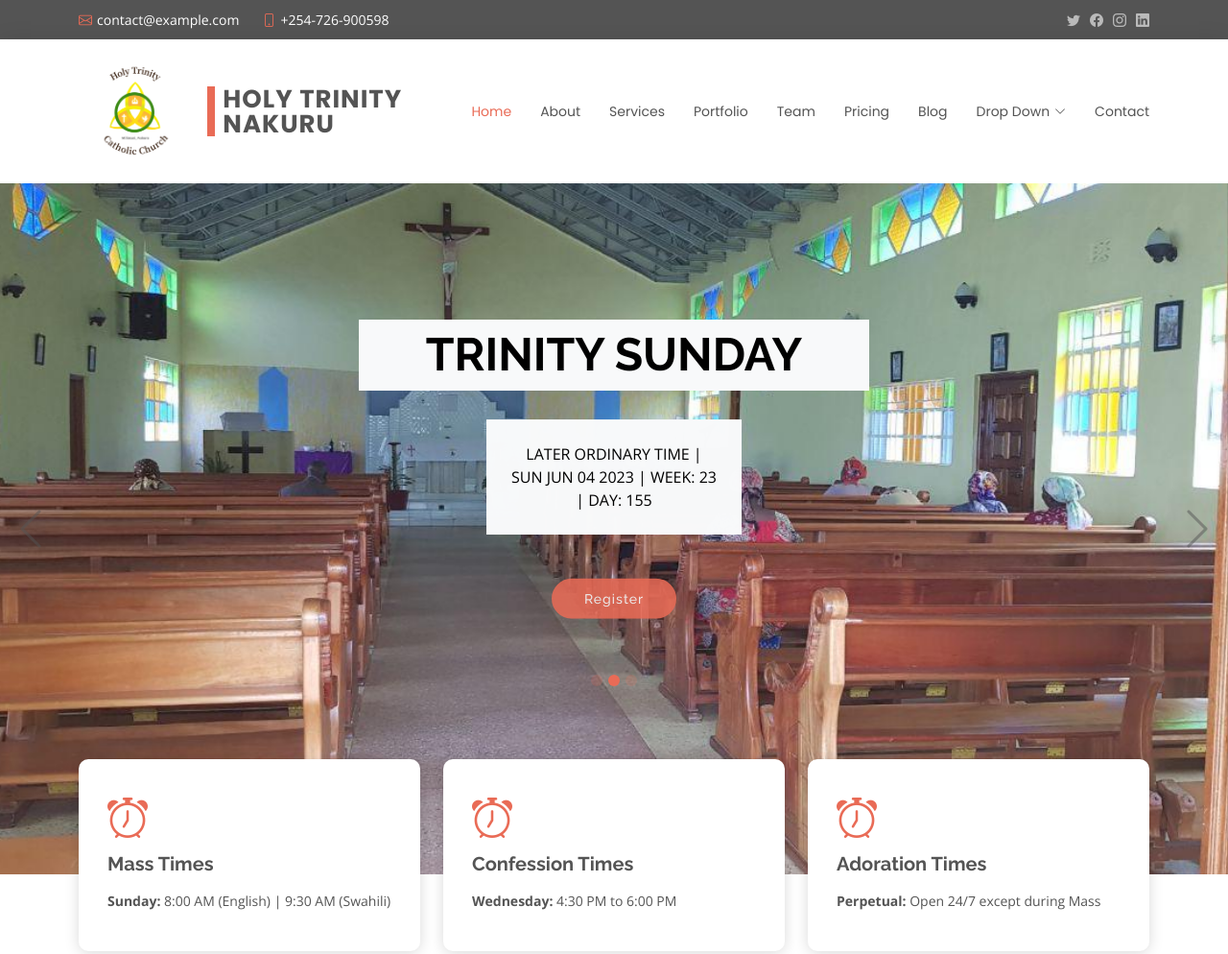
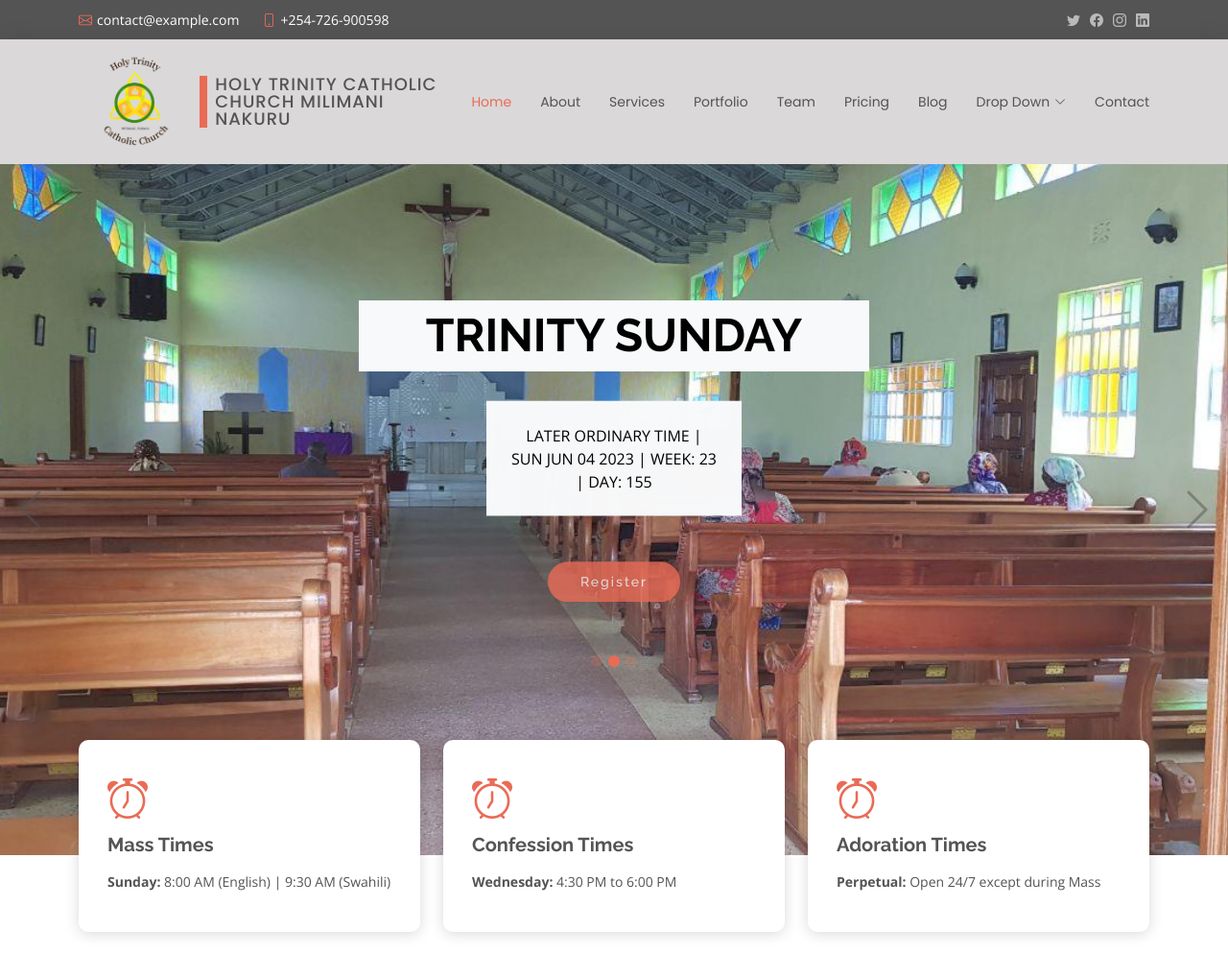
Before and after one commit to odhiambo-ed/Holy-Trinity-Catholic-Nakuru, a plain HTML site: page index.html in a window 1280 px wide. Shown: the top 994 px of the page at 96% size. Drawn offline with nearby package versions, Linux system fonts and the light colour scheme.

Commit message:
Edit Style

```diff
--- a/assets/css/style.css
+++ b/assets/css/style.css
@@ -102,11 +102,11 @@ h6 {
 # Header
 --------------------------------------------------------------*/
 #header {
-  height: 150px;
+  height: 130px;
   transition: all 0.5s;
   z-index: 997;
   transition: all 0.5s;
-  background: #fff;
+  background: rgb(218, 216, 216);
   box-shadow: 0px 0px 20px 0px rgba(0, 0, 0, 0.1);
 }
 
@@ -115,11 +115,11 @@ h6 {
 }
 
 #header .logo h1 {
-  font-size: 26px;
+  font-size: 18px;
   padding: 0 0 0 8px;
   margin: 11px 0;
   line-height: 1;
-  font-weight: 700;
+  font-weight: 500;
   letter-spacing: 1px;
   text-transform: uppercase;
   font-family: "Poppins", sans-serif;
@@ -519,7 +519,7 @@ h6 {
   font-family: "Raleway", sans-serif;
   font-weight: 500;
   font-size: 14px;
-  letter-spacing: 1px;
+  letter-spacing: 2px;
   display: inline-block;
   padding: 12px 32px;
   border-radius: 50px;
--- a/index.html
+++ b/index.html
@@ -5,7 +5,7 @@
   <meta charset="utf-8">
   <meta content="width=device-width, initial-scale=1.0" name="viewport">
 
-  <title>Holy Trinity Catholic Church Nakuru - Index</title>
+  <title>Home - Holy Trinity Catholic Church Milimani Nakuru</title>
   <meta content="" name="description">
   <meta content="" name="keywords">
 
@@ -48,12 +48,12 @@
   </section>
 
   <!-- ======= Header ======= -->
-  <header id="header" class="d-flex align-items-center h-150">
+  <header id="header" class="d-flex align-items-center h-140 gap-1">
     <div class="container d-flex justify-content-between align-items-center">
-      <div class="d-flex flex-row align-items-center gap-3 logo-img">
+      <div class="d-flex flex-row align-items-center gap-2 logo-img">
         <img src="/assets/img/logo.png" alt="Church Logo" class="">
         <div class="logo">
-          <h1><a href="index.html">Holy Trinity Nakuru</a></h1>
+          <h1><a href="index.html">Holy Trinity Catholic Church Milimani Nakuru</a></h1>
         </div>
       </div>
 
@@ -104,8 +104,8 @@
           <div class="carousel-item active" style="background-image: url(assets/img/cr1.jpg)">
             <div class="carousel-container">
               <div class="carousel-content">
-                <h2 class="animate__animated animate__fadeInDown text-bg-light p-1">TRINITY SUNDAY</h2>
-                <p class="animate__animated animate__fadeInUp text-bg-light p-2 d-flex flex-row align-content-center w-100 liturgy"><span>LATER ORDINARY TIME</span> <span>SUN JUN 04 2023</span> <span>WEEK: 23</span> <span>DAY: 155</span></p>
+                <h2 class="animate__animated animate__fadeInDown text-bg-light p-1 opacity-75 rounded-4">TRINITY SUNDAY</h2>
+                <p class="animate__animated animate__fadeInUp text-bg-light py-2 px-4 d-flex flex-row align-content-center gap-2 w-100 liturgy rounded-2 opacity-75"><span>LATER ORDINARY TIME</span> <span>SUN JUN 04 2023</span> <span>WEEK: 23</span> <span>DAY: 155</span></p>
                 <a href="" class="btn-get-started animate__animated animate__fadeInUp">Register</a>
               </div>
             </div>
@@ -277,7 +277,7 @@
     </section><!-- End Services Section -->
 
     <!-- ======= Clients Section ======= -->
-    <section id="clients" class="clients">
+    <!-- <section id="clients" class="clients">
       <div class="container">
 
         <div class="section-title">
@@ -300,7 +300,8 @@
         </div>
 
       </div>
-    </section><!-- End Clients Section -->
+    </section> -->
+    <!-- End Clients Section -->
 
     <!-- ======= Testimonials Section ======= -->
     <section id="testimonials" class="testimonials section-bg">
@@ -313,7 +314,6 @@
 
         <div class="testimonials-slider swiper" data-aos="fade-up" data-aos-delay="100">
           <div class="swiper-wrapper">
-
             <div class="swiper-slide">
               <div class="testimonial-wrap">
                 <div class="testimonial-item">
@@ -495,6 +495,7 @@
   <script src="assets/vendor/isotope-layout/isotope.pkgd.min.js"></script>
   <script src="assets/vendor/swiper/swiper-bundle.min.js"></script>
   <script src="assets/vendor/waypoints/noframework.waypoints.js"></script>
+  <script src="assets/vendor/aos/aos.js"></script>
   <script src="assets/vendor/php-email-form/validate.js"></script>
 
   <!-- Template Main JS File -->
```
